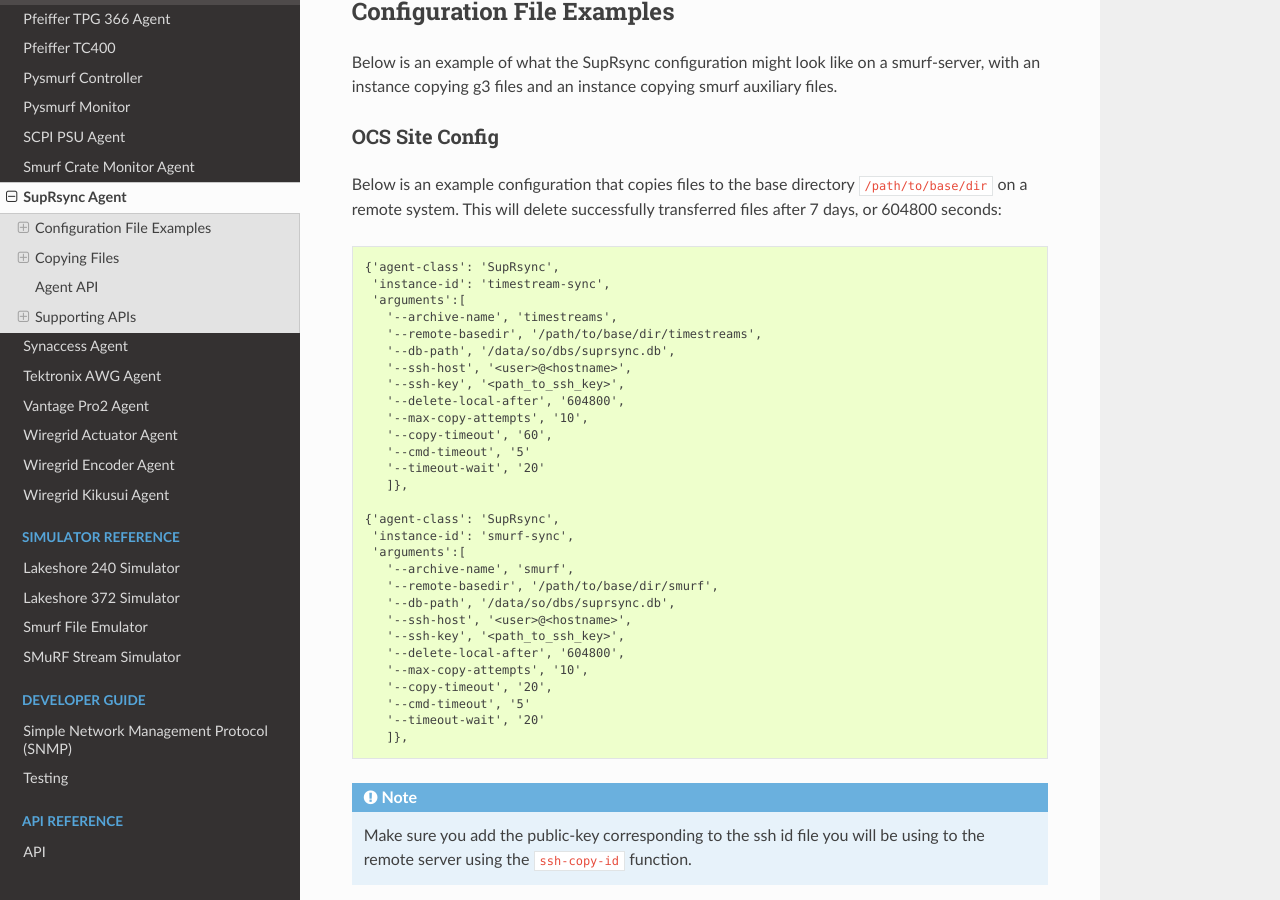
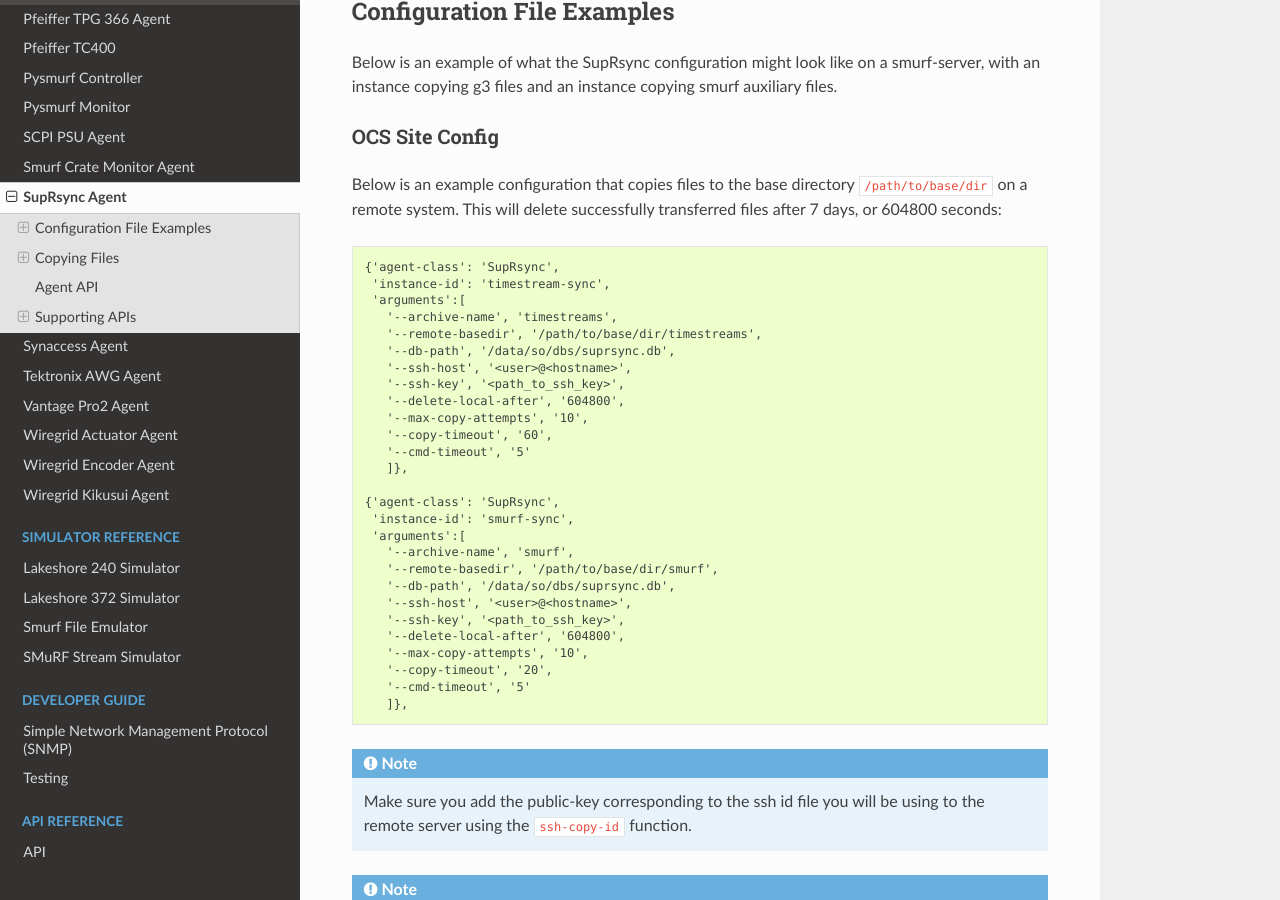
Before and after one commit to simonsobs/socs, a Sphinx documentation site: the page built from docs/agents/suprsync.rst, in a window 1280 px wide and 900 px high, scrolled down 385 px. Built offline with Sphinx 7.4.7 and the Read the Docs theme 2.0.0, drawn with Linux system fonts in a browser that asks for light colours.

Commit message:
suprsync: Remove old arg from example config
--timeout-wait was removed in 576e05d5b35095d743418932535df0b1db3869d3.

```diff
--- a/docs/agents/suprsync.rst
+++ b/docs/agents/suprsync.rst
@@ -40,7 +40,6 @@ transferred files after 7 days, or 604800 seconds::
            '--max-copy-attempts', '10',
            '--copy-timeout', '60',
            '--cmd-timeout', '5'
-           '--timeout-wait', '20'
            ]},
 
         {'agent-class': 'SupRsync',
@@ -55,7 +54,6 @@ transferred files after 7 days, or 604800 seconds::
            '--max-copy-attempts', '10',
            '--copy-timeout', '20',
            '--cmd-timeout', '5'
-           '--timeout-wait', '20'
            ]},
 
 .. note::
```
